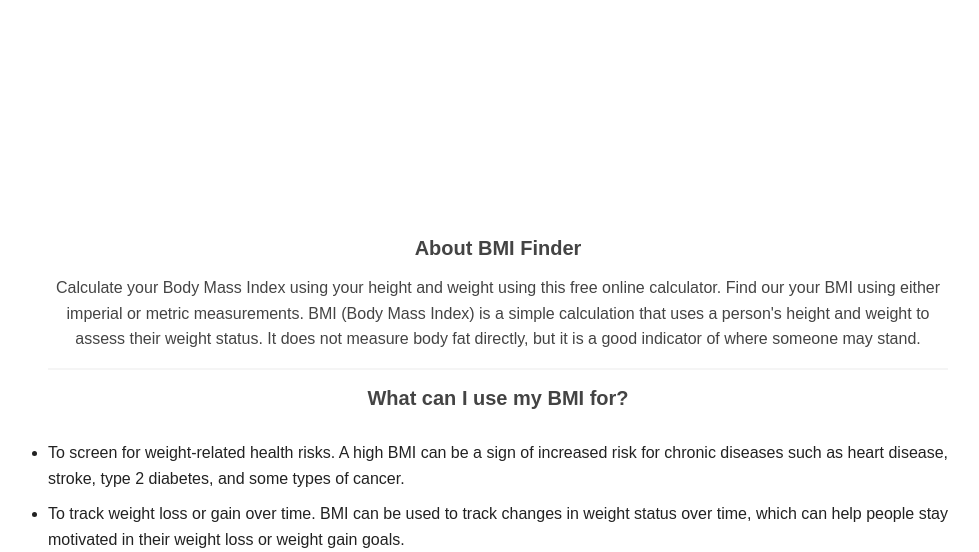
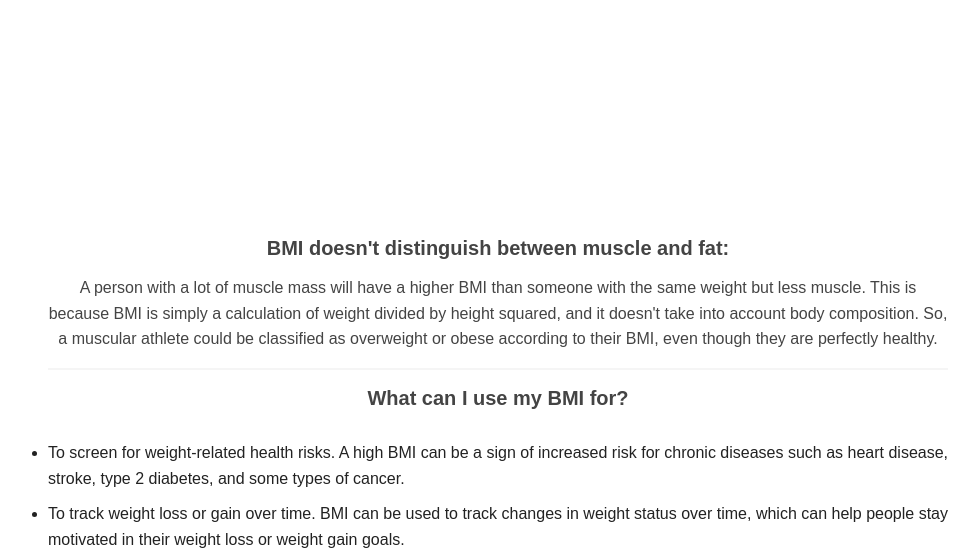
Before and after one commit to lbrilli/bmi-finder.com, a PHP site: page /limitations/index.php in a window 1280 px wide. Shown: the part 1607-2159 px from the top of the page, without its empty margins (142-1121 px from the left). Run offline with PHP 8.4, Linux system fonts and the light colour scheme; data that the repository does not hold is empty; some libraries are stand-ins or nearby versions.

Commit message:
modify content format of limitations

```diff
--- a/limitations/index.php
+++ b/limitations/index.php
@@ -247,11 +247,8 @@
 				<div class="content-inner">
 					<!-- This is where we can place supporting content about the tool, FAQ etc. -->
 					<div class="section minor">
-						<h3 class="subtitle-minor">About BMI Finder</h3>
-						<p class="subtext-minor">Calculate your Body Mass Index using your height and weight using this free online
-							calculator. Find our your BMI using either imperial or metric measurements. BMI (Body Mass Index) is a
-							simple calculation that uses a person's height and weight to assess their weight status. It does not
-							measure body fat directly, but it is a good indicator of where someone may stand.
+						<h3 class="subtitle-minor">BMI doesn't distinguish between muscle and fat:</h3>
+						<p class="subtext-minor">A person with a lot of muscle mass will have a higher BMI than someone with the same weight but less muscle. This is because BMI is simply a calculation of weight divided by height squared, and it doesn't take into account body composition. So, a muscular athlete could be classified as overweight or obese according to their BMI, even though they are perfectly healthy.
 						</p>
 					</div>
 					<hr/>
```
